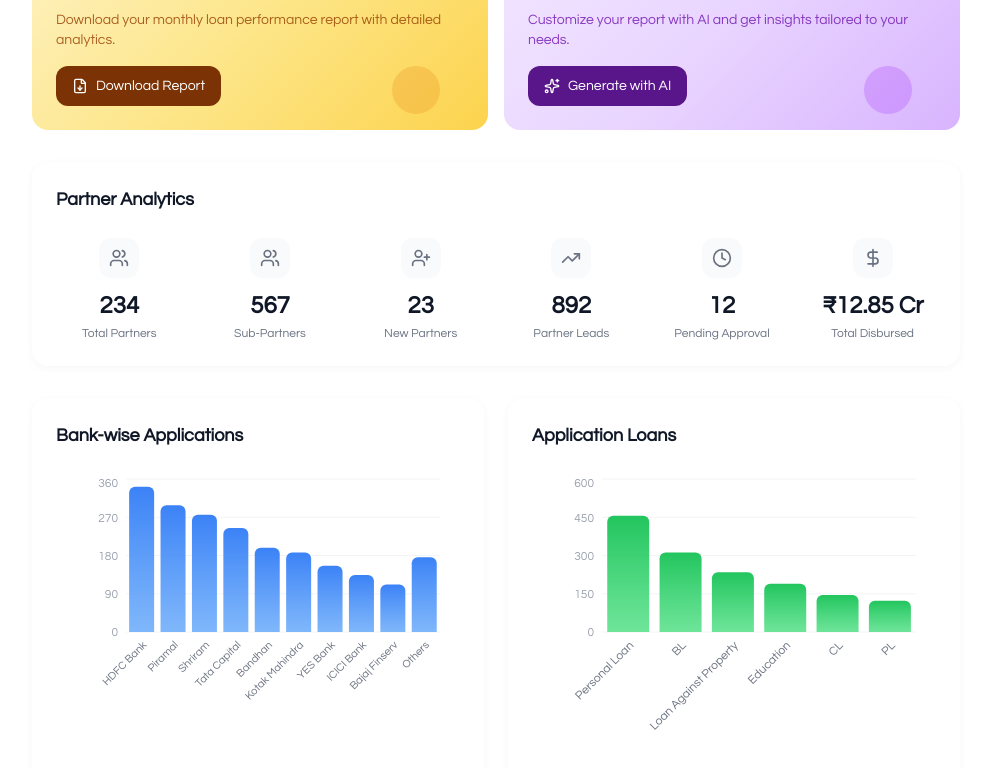
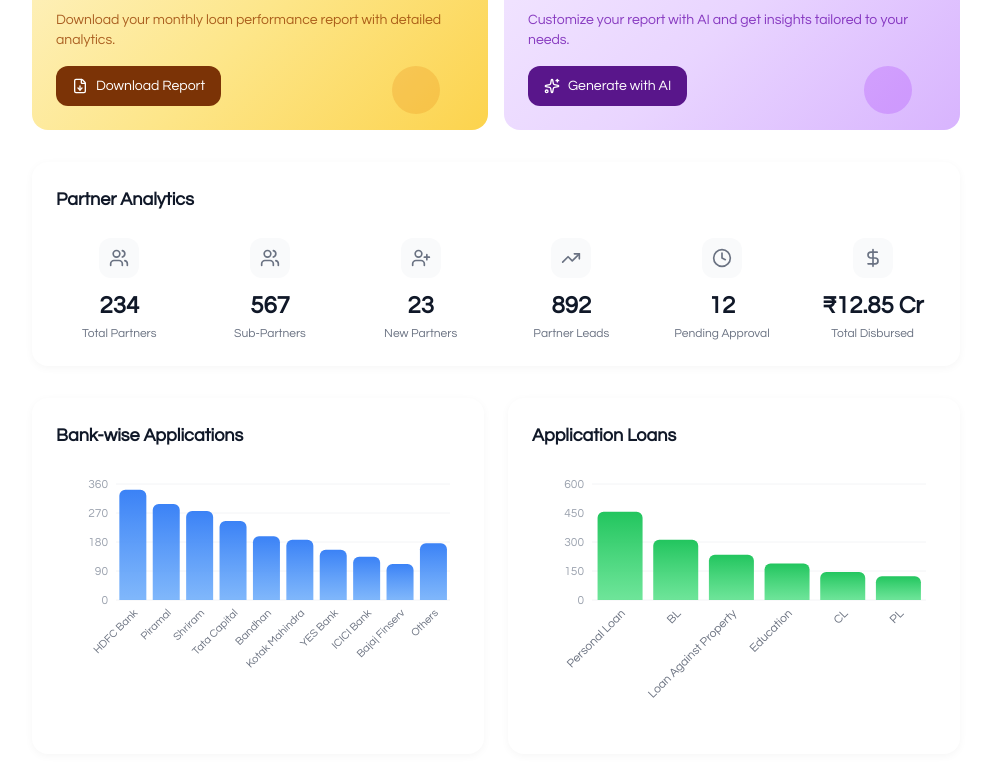
Before and after one commit to pranavadityaneti/EFunds, a Next.js app: page / in a window 1280 px wide. Shown: the part 888-1656 px from the top of the page, without its empty margins (288-1279 px from the left). Built offline with nearby package versions, Linux system fonts and the light colour scheme.

Commit message:
Fix chart alignment - remove empty space at bottom of bar charts

```diff
--- a/components/ApplicationLoansChart.tsx
+++ b/components/ApplicationLoansChart.tsx
@@ -9,11 +9,11 @@ export default function ApplicationLoansChart() {
     return (
         <div className="bg-white rounded-2xl p-6 transition-all duration-200 hover:shadow-[0_4px_16px_rgba(0,0,0,0.08)] hover:-translate-y-1 opacity-0 animate-fadeInUp stagger-6" style={{ boxShadow: '0 2px 8px rgba(0, 0, 0, 0.04)' }}>
             <h3 className="text-lg font-semibold text-gray-900 mb-6">Application Loans</h3>
-            <div className="h-72">
+            <div className="h-64">
                 <ResponsiveContainer width="100%" height="100%">
                     <BarChart
                         data={data}
-                        margin={{ top: 5, right: 20, left: 10, bottom: 50 }}
+                        margin={{ top: 10, right: 10, left: 0, bottom: 60 }}
                     >
                         <defs>
                             <linearGradient id="greenGradient" x1="0" y1="0" x2="0" y2="1">
@@ -26,7 +26,8 @@ export default function ApplicationLoansChart() {
                             dataKey="type"
                             angle={-45}
                             textAnchor="end"
-                            height={80}
+                            height={70}
+                            interval={0}
                             stroke="#6B7280"
                             style={{ fontSize: '12px' }}
                             axisLine={false}
--- a/components/BankWiseChart.tsx
+++ b/components/BankWiseChart.tsx
@@ -9,11 +9,11 @@ export default function BankWiseChart() {
     return (
         <div className="bg-white rounded-2xl p-6 transition-all duration-200 hover:shadow-[0_4px_16px_rgba(0,0,0,0.08)] hover:-translate-y-1 opacity-0 animate-fadeInUp stagger-5" style={{ boxShadow: '0 2px 8px rgba(0, 0, 0, 0.04)' }}>
             <h3 className="text-lg font-semibold text-gray-900 mb-6">Bank-wise Applications</h3>
-            <div className="h-72">
+            <div className="h-64">
                 <ResponsiveContainer width="100%" height="100%">
                     <BarChart
                         data={data}
-                        margin={{ top: 5, right: 20, left: 10, bottom: 50 }}
+                        margin={{ top: 10, right: 10, left: 0, bottom: 60 }}
                     >
                         <defs>
                             <linearGradient id="blueGradient" x1="0" y1="0" x2="0" y2="1">
@@ -26,7 +26,8 @@ export default function BankWiseChart() {
                             dataKey="bank"
                             angle={-45}
                             textAnchor="end"
-                            height={80}
+                            height={70}
+                            interval={0}
                             stroke="#6B7280"
                             style={{ fontSize: '11px' }}
                             axisLine={false}
```
